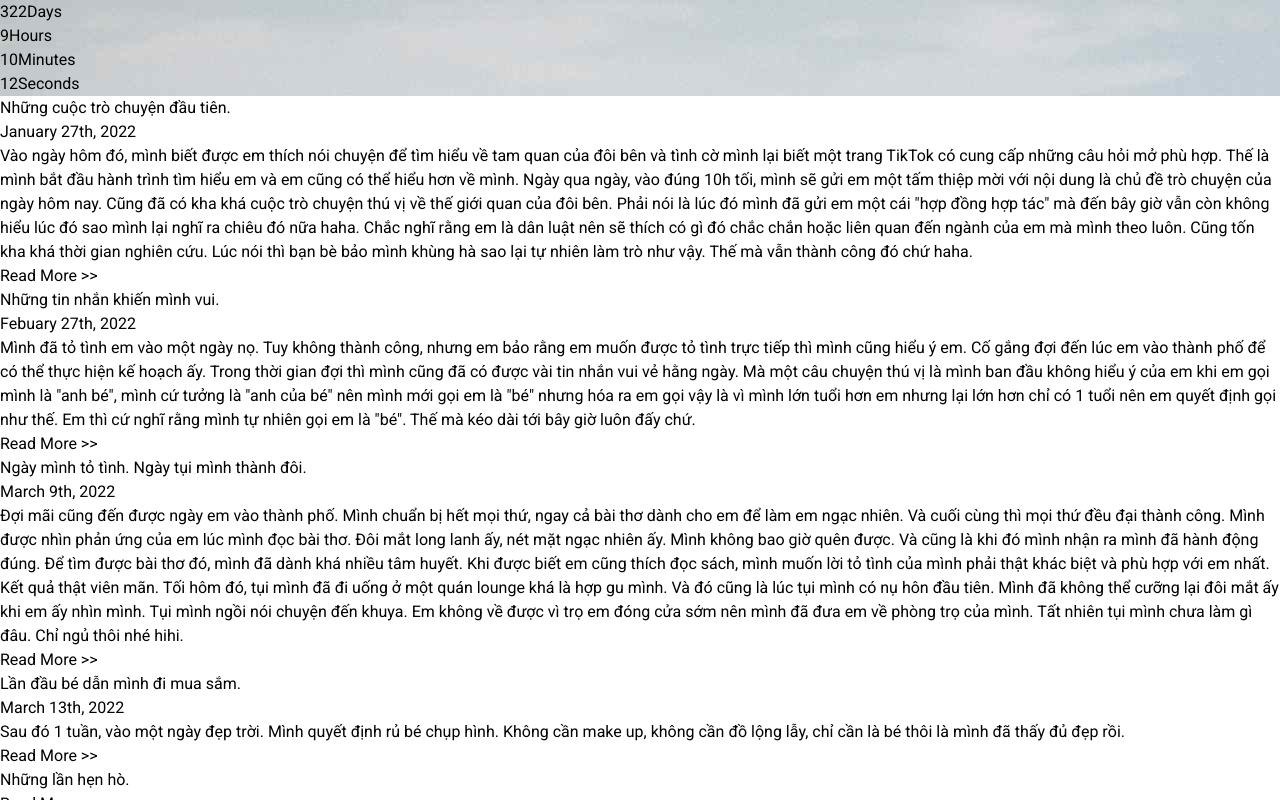
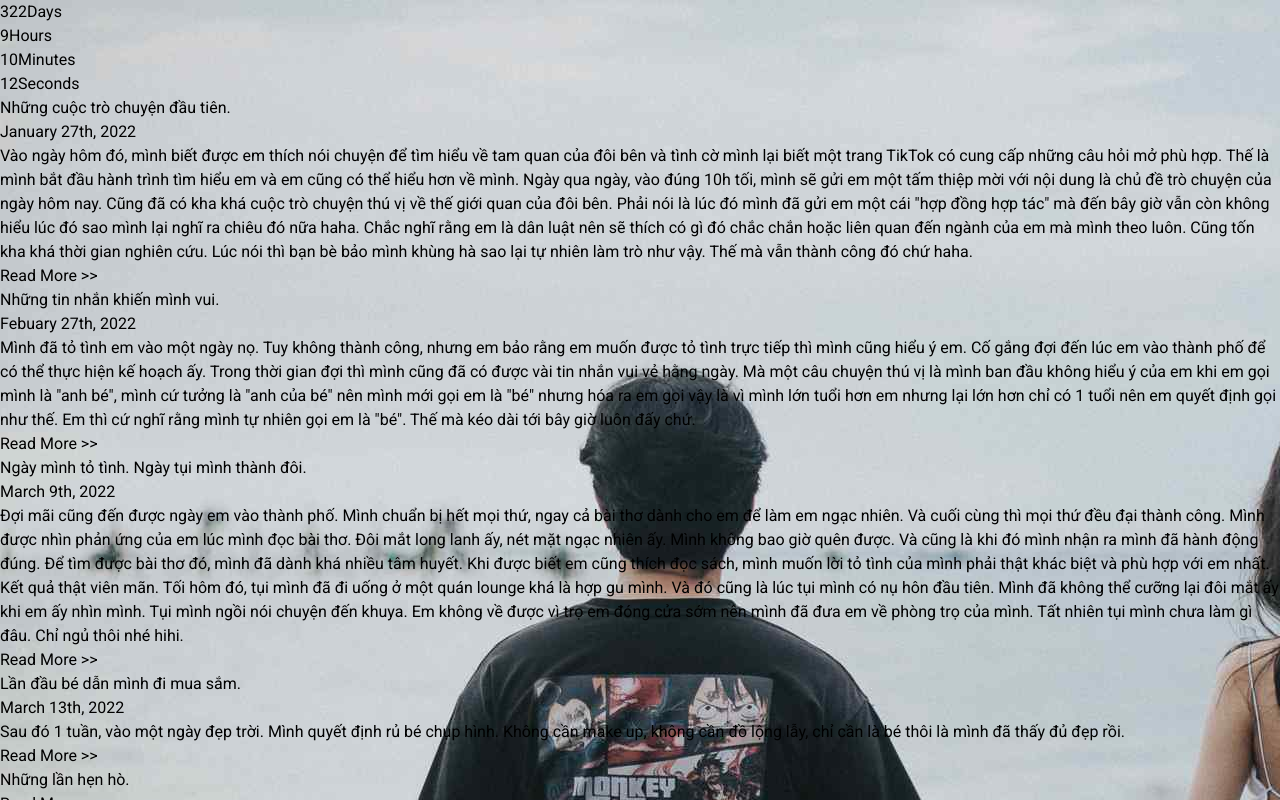
Before and after one commit to hungquoc1410/quocandlan, a Next.js app: page / in a window 1280 px wide. Shown: the top 800 px of the page. Built offline with nearby package versions, Linux system fonts and the light colour scheme.

Commit message:
[ADD] layout component

```diff
--- /dev/null
+++ b/components/Layout.tsx
@@ -0,0 +1,38 @@
+import { Roboto } from '@next/font/google'
+import type { NextComponentType, NextPageContext } from 'next'
+import Head from 'next/head'
+import { ReactElement } from 'react'
+
+const roboto = Roboto({ weight: '400', subsets: ['latin'] })
+
+interface Props {
+    children: ReactElement
+}
+
+const Layout: NextComponentType<NextPageContext, {}, Props> = ({
+    children,
+}) => {
+    return (
+        <>
+            <Head>
+                <title>Quoc & Lan</title>
+                <meta
+                    name="description"
+                    content="Generated by create next app"
+                />
+                <meta
+                    name="viewport"
+                    content="width=device-width, initial-scale=1"
+                />
+                <link rel="icon" href="/favicon.ico" />
+            </Head>
+            <main
+                className={`min-h-screen w-full bg-cover bg-fixed bg-center ${roboto.className}`}
+            >
+                {children}
+            </main>
+        </>
+    )
+}
+
+export default Layout
--- a/pages/_app.tsx
+++ b/pages/_app.tsx
@@ -1,6 +1,11 @@
+import Layout from '@/components/Layout'
 import '@/styles/globals.css'
 import type { AppProps } from 'next/app'
 
 export default function App({ Component, pageProps }: AppProps) {
-  return <Component {...pageProps} />
+    return (
+        <Layout>
+            <Component {...pageProps} />
+        </Layout>
+    )
 }
--- a/pages/index.tsx
+++ b/pages/index.tsx
@@ -1,36 +1,15 @@
 import Clock from '@/components/Clock'
 import Timeline from '@/components/Timeline'
-import { Roboto } from '@next/font/google'
-import Head from 'next/head'
-
-const roboto = Roboto({
-    weight: '400',
-    subsets: ['latin'],
-})
 
 export default function Home() {
     return (
         <>
-            <Head>
-                <title>Quoc & Lan</title>
-                <meta
-                    name="description"
-                    content="Generated by create next app"
-                />
-                <meta
-                    name="viewport"
-                    content="width=device-width, initial-scale=1"
-                />
-                <link rel="icon" href="/favicon.ico" />
-            </Head>
-            <main className={`w-full ${roboto.className}`}>
             <section id="clock" className="bg-cover bg-fixed bg-center">
                 <Clock />
             </section>
             <section className="bg-black p-12">
                 <Timeline />
             </section>
-            </main>
         </>
     )
 }
--- a/styles/globals.css
+++ b/styles/globals.css
@@ -3,12 +3,14 @@
 /* Custom Style */
 
 @media (min-width: 768px) {
+    main,
     main section#clock {
         background-image: url('/images/desktop-background.jpg');
     }
 }
 
 @media (max-width: 768px) {
+    main,
     main section#clock {
         background-image: url('/images/mobile-background.jpg');
     }
```
Also changed, not shown: pages/date/[date].tsx (added, +9 -0 lines). Lines whose indentation alone changed are shown as unchanged.
